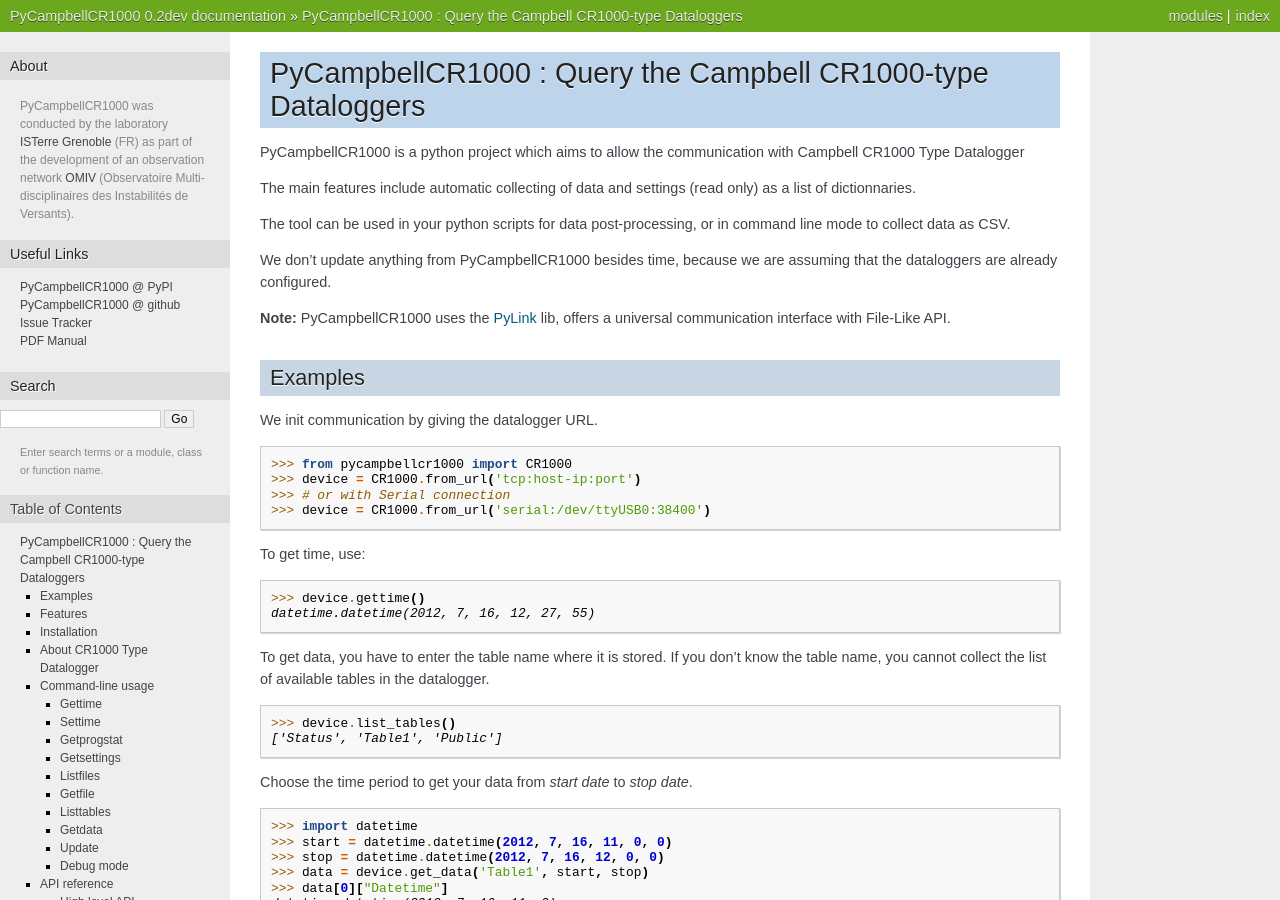
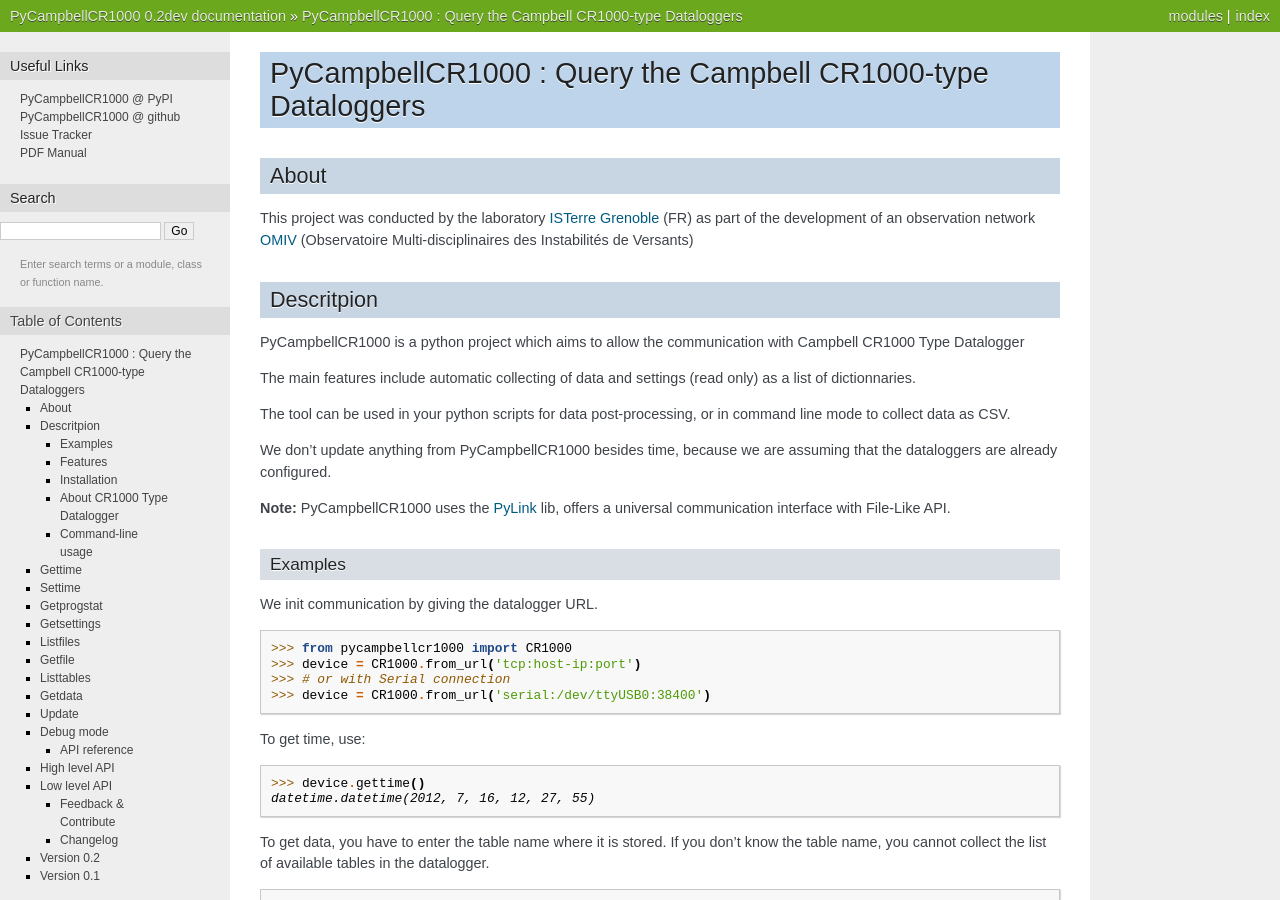
Before and after one commit to LionelDarras/PyCampbellCR1000, a Sphinx documentation site: the page built from docs/index.rst, in a window 1280 px wide and 900 px high. Built offline with Sphinx 7.4.7, drawn with Linux system fonts in a browser that asks for light colours; some of the changed lines change nothing that is shown.

Commit message:
add the about section in the documentation (for pdf version)

```diff
--- a/docs/_templates/sidebarintro.html
+++ b/docs/_templates/sidebarintro.html
@@ -1,8 +1,3 @@
-<h3>About</h3>
-<p>
-PyCampbellCR1000 was conducted by the laboratory <a href="http://isterre.fr/?lang=en">ISTerre Grenoble</a> (FR) as part of the development of an observation network <a href="http://omiv.osug.fr/">OMIV﻿</a> (Observatoire Multi-disciplinaires des Instabilités de Versants).﻿
-</p>
-
 <h3>Useful Links</h3>
 <ul>
   <li><a href="http://pypi.python.org/pypi/PyCampbellCR1000">
--- a/docs/conf.py
+++ b/docs/conf.py
@@ -9,7 +9,6 @@
 # serve to show the default.
 
 from __future__ import with_statement
-import sys
 import os
 import re
 
@@ -185,7 +184,7 @@
 # (source start file, target name, title, author, documentclass [howto/manual]).
 latex_documents = [
   ('index', 'PyCampbellCR1000.tex', u'PyCampbellCR1000 Documentation',
-   u'Salem Harrache', 'howto'),
+   u'Salem Harrache \& Lionel Darras', 'howto'),
 ]
 
 # The name of an image file (relative to this directory) to place at the top of
@@ -213,7 +212,7 @@
 
 
 latex_elements = {
-'tableofcontents':"",
+'tableofcontents': "",
 'preamble': '''%
   \pagestyle{plain}
   \pagenumbering{arabic}
@@ -226,7 +225,7 @@
 # (source start file, name, description, authors, manual section).
 man_pages = [
     ('index', 'pycampbellcr1000', u'PyCampbellCR1000 Documentation',
-     [u'Salem Harrache'], 1)
+     [u'Salem Harrache', "Lionel Darras"], 1)
 ]
 
 intersphinx_mapping = {'http://docs.python.org/': None}
--- a/docs/index.rst
+++ b/docs/index.rst
@@ -3,6 +3,19 @@
 =============================================================
 
 .. module:: pycampbellcr1000
+
+About
+-----
+
+This project was conducted by the laboratory `ISTerre Grenoble`_ (FR) as part
+of the development of an observation network `OMIV﻿`_ (Observatoire
+Multi-disciplinaires des Instabilités de Versants)
+
+.. _`ISTerre Grenoble`: http://isterre.fr/?lang=en
+.. _`OMIV﻿`: http://omiv.osug.fr/
+
+Descritpion
+-----------
 
 PyCampbellCR1000 is a python project which aims to allow the communication with
 Campbell CR1000 Type Datalogger
```
Also changed, not shown: 1 other file.
